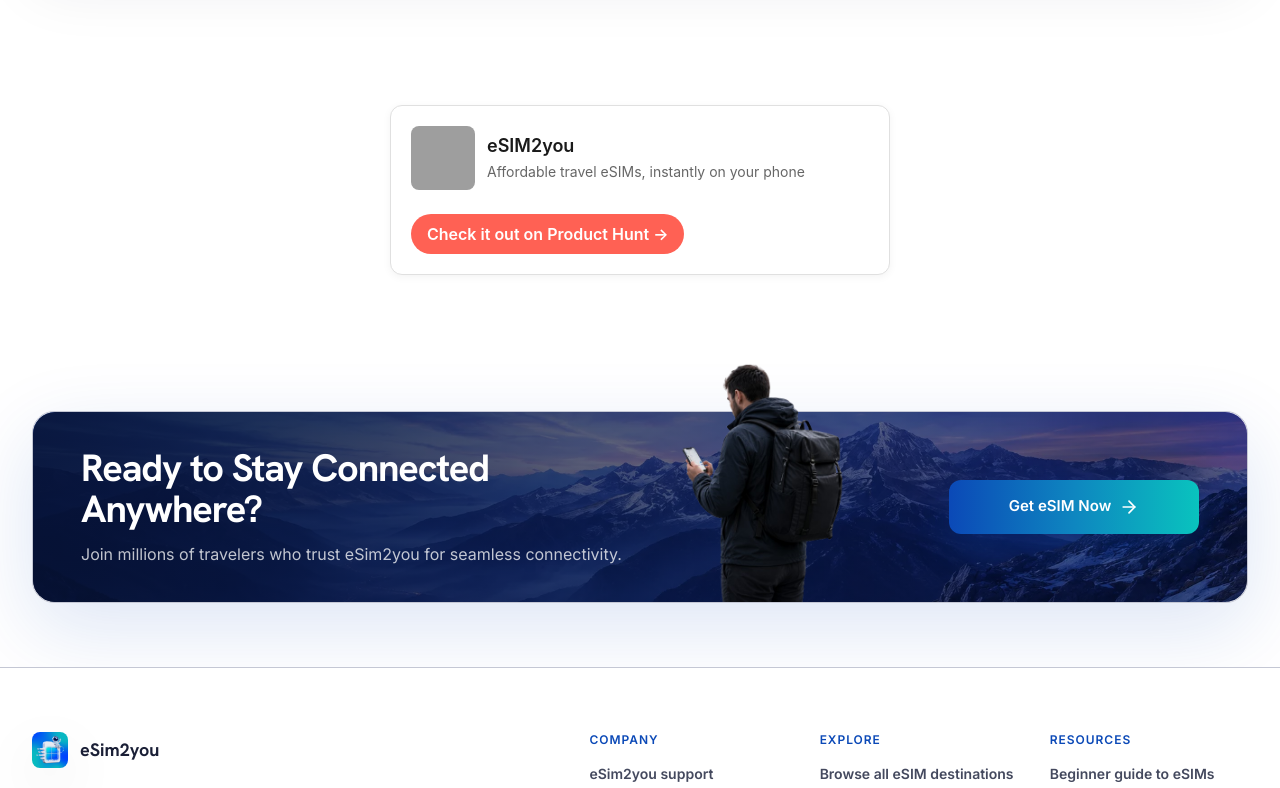
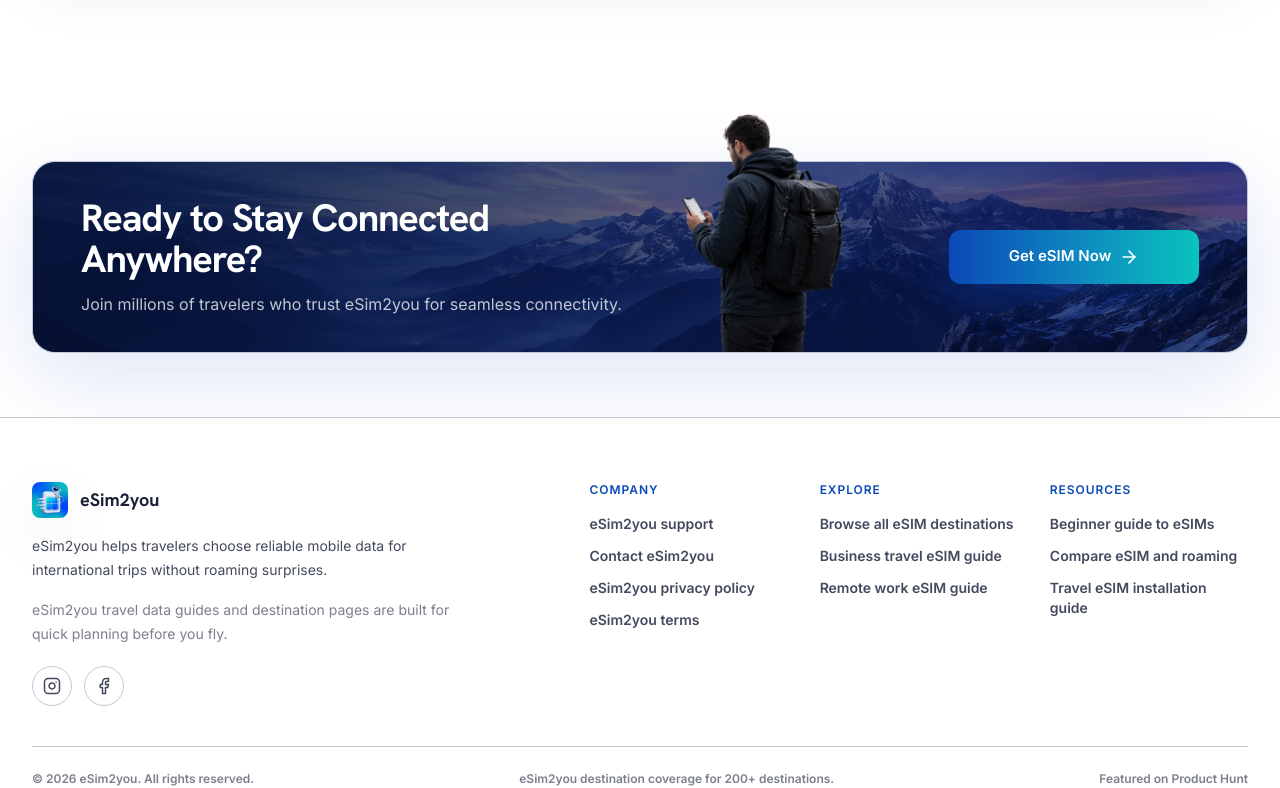
Before and after one commit to Damjanose/esim-frontend, a Next.js app: page / in a window 1280 px wide. Shown: the part 3720-4508 px from the top of the page. Built offline with nearby package versions, Linux system fonts and the light colour scheme; no server answers; grey boxes are pictures that could not be loaded.

Commit message:
feat: update Product Hunt feature to a text link in SiteFooter and remove standalone section

```diff
--- a/src/app/SiteFooter.tsx
+++ b/src/app/SiteFooter.tsx
@@ -79,6 +79,14 @@ export function SiteFooter() {
         <div className="mt-10 flex flex-col gap-3 border-t border-outline pt-6 text-xs font-semibold text-onSurfaceVariant/70 sm:flex-row sm:items-center sm:justify-between">
           <p>© 2026 eSim2you. All rights reserved.</p>
           <p>eSim2you destination coverage for 200+ destinations.</p>
+          <a
+            className="transition hover:text-brandBlue"
+            href="https://www.producthunt.com/products/esim2you?embed=true&utm_source=embed&utm_medium=post_embed"
+            rel="noopener"
+            target="_blank"
+          >
+            Featured on Product Hunt
+          </a>
         </div>
       </div>
     </footer>
--- a/src/app/page.tsx
+++ b/src/app/page.tsx
@@ -143,7 +143,6 @@ export default function Home() {
       <JourneyAndCoverage />
       <TestimonialsAndFaq />
       <AppDownload />
-      <ProductHuntFeature />
       <Cta />
       <SiteFooter />
     </main>
@@ -1073,92 +1072,6 @@ function AppDownload() {
   );
 }
 
-function ProductHuntFeature() {
-  return (
-    <section className="bg-surface px-5 py-10 text-onSurface md:px-8">
-      <div className="mx-auto flex max-w-[1280px] justify-center">
-        {/* Product Hunt's official launch embed — inline styles kept as-is (their
-            branded card, not restyled with our design tokens). */}
-        <div
-          style={{
-            fontFamily:
-              '-apple-system, BlinkMacSystemFont, "Segoe UI", Roboto, "Helvetica Neue", Arial, sans-serif',
-            border: "1px solid #e0e0e0",
-            borderRadius: 12,
-            padding: 20,
-            maxWidth: 500,
-            width: "100%",
-            background: "#fff",
-            boxShadow: "0 2px 8px rgba(0,0,0,0.05)"
-          }}
-        >
-          <div style={{ display: "flex", alignItems: "center", gap: 12, marginBottom: 12 }}>
-            {/* eslint-disable-next-line @next/next/no-img-element */}
-            <img
-              alt="eSIM2you"
-              src="https://ph-files.imgix.net/d5812421-b27c-41db-9181-5b78ff2da594.png?auto=compress,format&codec=mozjpeg&cs=strip&fit=crop&h=80&w=80"
-              style={{ width: 64, height: 64, borderRadius: 8, objectFit: "cover", flexShrink: 0 }}
-            />
-            <div style={{ flex: 1, minWidth: 0 }}>
-              <h3
-                style={{
-                  margin: 0,
-                  fontSize: 18,
-                  fontWeight: 600,
-                  color: "#1a1a1a",
-                  lineHeight: 1.3,
-                  overflow: "hidden",
-                  textOverflow: "ellipsis",
-                  whiteSpace: "nowrap"
-                }}
-              >
-                eSIM2you
-              </h3>
-              <p
-                style={{
-                  margin: "4px 0 0",
-                  fontSize: 14,
-                  color: "#666",
-                  lineHeight: 1.4,
-                  overflow: "hidden",
-                  textOverflow: "ellipsis",
-                  display: "-webkit-box",
-                  WebkitLineClamp: 2,
-                  WebkitBoxOrient: "vertical"
-                }}
-              >
-                Affordable travel eSIMs, instantly on your phone
-              </p>
-            </div>
-          </div>
-
-          <a
-            href="https://www.producthunt.com/products/esim2you?embed=true&utm_source=embed&utm_medium=post_embed"
-            rel="noopener"
-            style={{
-              display: "inline-flex",
-              alignItems: "center",
-              gap: 4,
-              marginTop: 12,
-              padding: "8px 16px",
-              background: "#ff6154",
-              color: "#fff",
-              textDecoration: "none",
-              borderRadius: 9999,
-              fontSize: 16,
-              fontWeight: 600,
-              lineHeight: 1.5
-            }}
-            target="_blank"
-          >
-            Check it out on Product Hunt →
-          </a>
-        </div>
-      </div>
-    </section>
-  );
-}
-
 function Cta() {
   return (
     <section
```
Also changed, not shown: feedAI/brain.json (+14 -14 lines), feedAI/topics/public-content-pages.json (+7 -2 lines), feedAI/topics/troubleshooting.json (+34 -11 lines), 1 other file (tests, documents, lock files or other folders).
